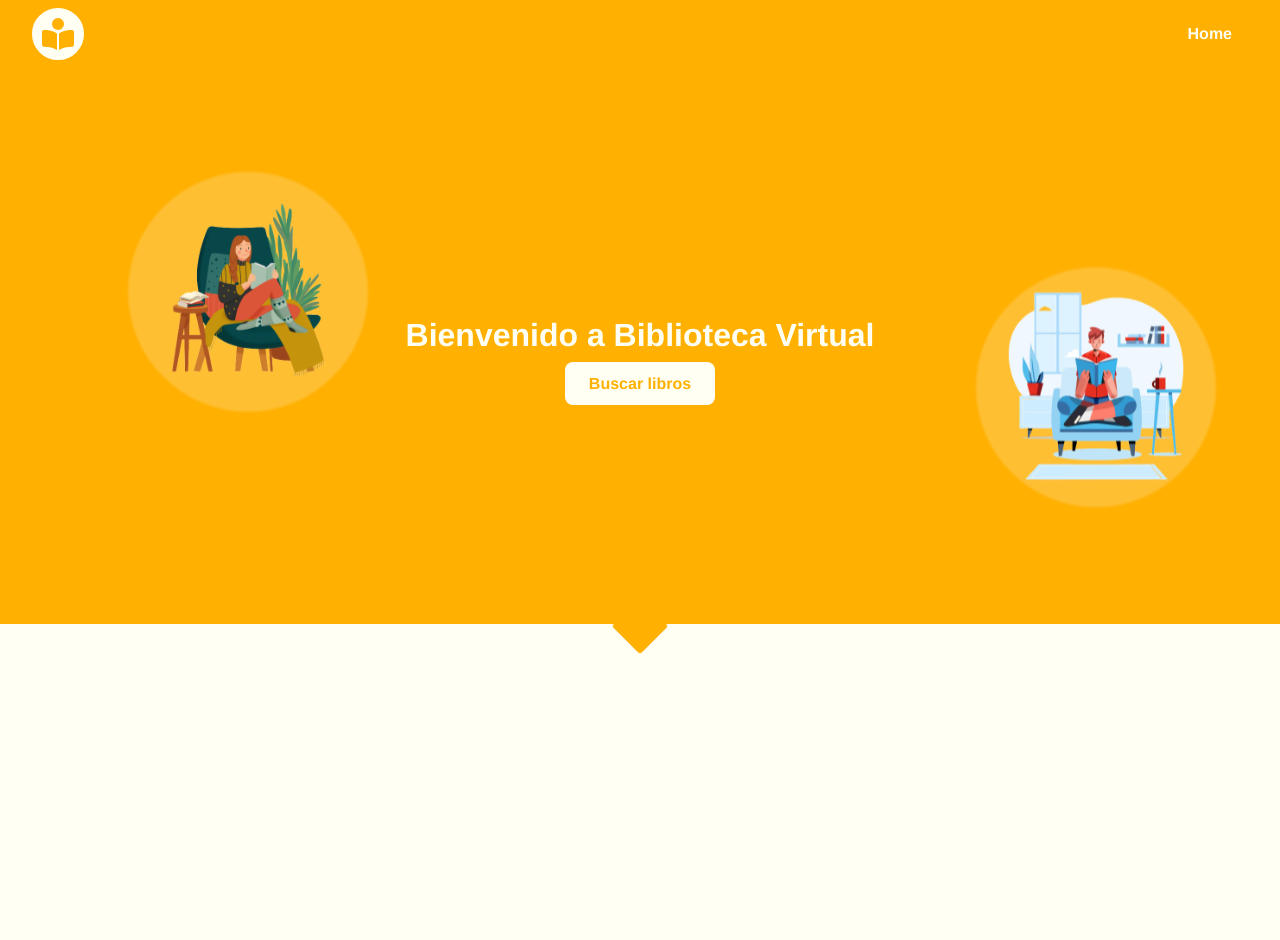
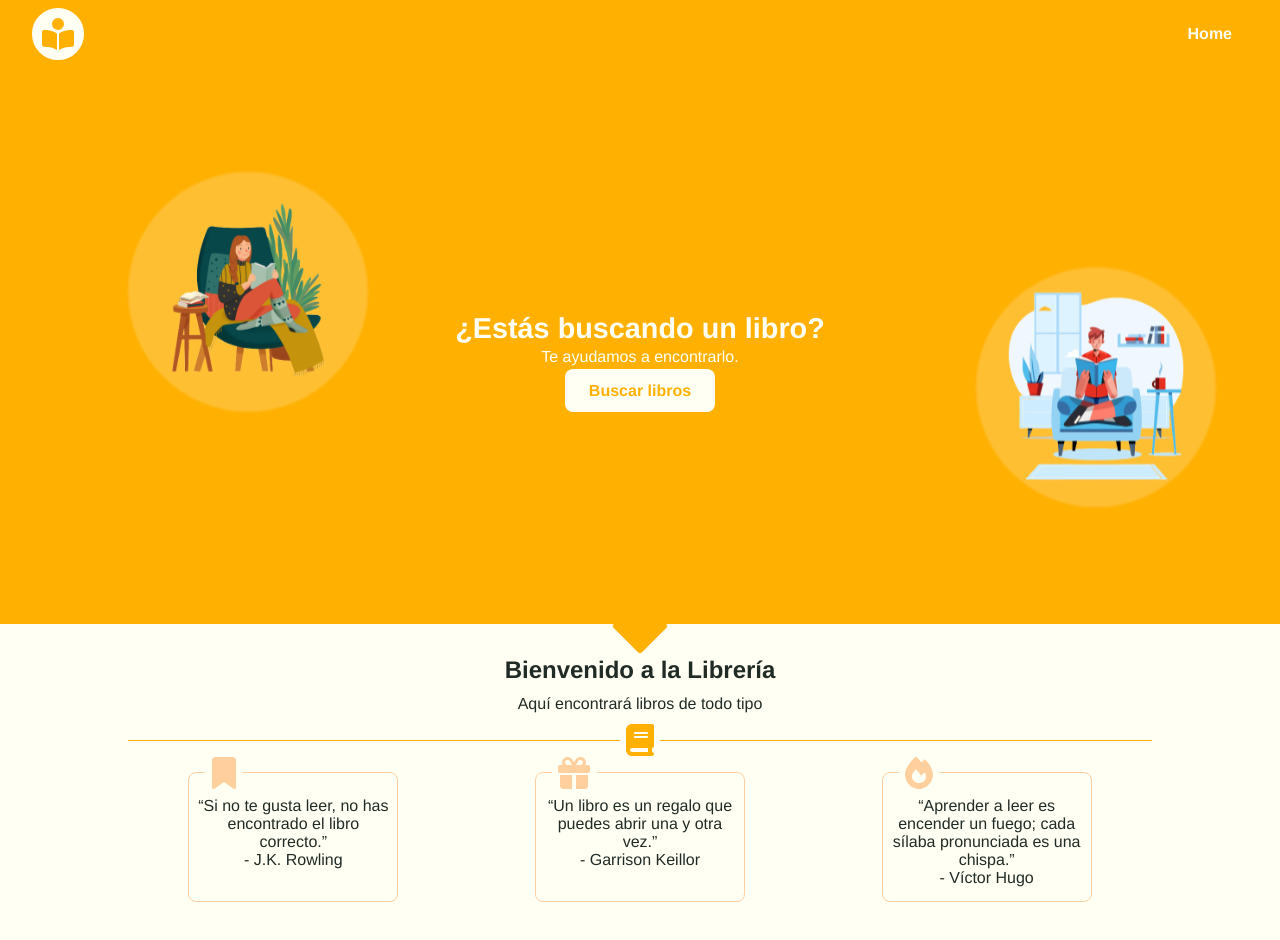
Before and after one commit to jcarlosMariscal/library, a Vue app: page / in a window 1280 px wide. Shown: the top 940 px of the page. Built offline with nearby package versions, Linux system fonts and the light colour scheme.

Commit message:
Creación de componenete para frases

```diff
--- /dev/null
+++ b/src/components/HomeAdvantage.vue
@@ -0,0 +1,50 @@
+<template>
+  <div class="advantage">
+    <div class="advantage-icon">
+      <font-awesome-icon
+        :icon="['fa-solid', props.icon]"
+        size="2x"
+      ></font-awesome-icon>
+    </div>
+    <!-- <p class="advantage-text">{{ props.text }}</p> -->
+    <!-- <q>{{ props.author }}</q> -->
+    <blockquote>
+      <q>{{ props.text }}</q>
+      <footer>- {{ props.author }}</footer>
+    </blockquote>
+  </div>
+</template>
+
+<script lang="ts" setup>
+import { defineProps } from "vue";
+const props = defineProps(["icon", "text", "author"]);
+</script>
+
+<style scoped>
+.advantage {
+  /* background: orange; */
+  color: var(--color-text);
+  border: 1px solid var(--color-secondary);
+  border-radius: 0.5rem;
+  padding: 0.5rem;
+  width: 12rem;
+  min-height: 7rem;
+  position: relative;
+}
+.advantage .advantage-icon {
+  /* font-size: 2; */
+  /* margin: 0.5rem 0; */
+  background: var(--color-white);
+  color: var(--color-secondary);
+  padding: 0 0.4rem;
+  position: absolute;
+  top: -1rem;
+  left: 1rem;
+}
+blockquote {
+  /* margin: 1rem 0; */
+  /* text-align: center; */
+  /* background: purple; */
+  margin: 1rem 0 0 0;
+}
+</style>
--- /dev/null
+++ b/src/components/HomeAdvantages.vue
@@ -0,0 +1,99 @@
+<template>
+  <div class="content">
+    <div class="content__section">
+      <div class="content__section-main">
+        <h1 class="title">Bienvenido a la Librería</h1>
+        <p class="resume">Aquí encontrará libros de todo tipo</p>
+      </div>
+      <div class="separate">
+        <div class="separate-left"></div>
+        <div class="separate-icon">
+          <font-awesome-icon
+            icon="fa-solid fa-book"
+            size="2x"
+          ></font-awesome-icon>
+        </div>
+        <div class="separate-right"></div>
+      </div>
+      <div class="content__section-advantages">
+        <HomeAdvantage
+          icon="fa-bookmark"
+          text="Si no te gusta leer, no has encontrado el libro correcto."
+          author="J.K. Rowling"
+        />
+        <HomeAdvantage
+          icon="fa-gift"
+          text="Un libro es un regalo que puedes abrir una y otra vez."
+          author="Garrison Keillor"
+        />
+        <HomeAdvantage
+          icon="fa-fire"
+          text="Aprender a leer es encender un fuego; cada sílaba pronunciada es una chispa."
+          author="Víctor Hugo"
+        />
+      </div>
+    </div>
+  </div>
+</template>
+
+<script lang="ts" setup>
+import HomeAdvantage from "./HomeAdvantage.vue";
+</script>
+
+<style scoped>
+.content {
+  width: 100%;
+  min-height: 60vh;
+  /* height: auto; */
+  /* background: pink; */
+  margin: 2rem 0;
+  display: flex;
+  /* align-items: center; */
+  justify-content: center;
+  flex-wrap: wrap;
+}
+.content__section {
+  /* background: orange; */
+  color: var(--color-text);
+  width: 80%;
+  text-align: center;
+}
+.content__section .title {
+  font-size: 1.5rem;
+  margin: 0;
+}
+.content__section .resume {
+  font-size: 1rem;
+  margin: 0.7rem 0;
+}
+.content__section .separate {
+  /* background: blue; */
+  width: 100%;
+  /* width: 1rem; */
+  /* height: 1rem; */
+  position: relative;
+  display: flex;
+  align-items: center;
+  /* justify-content: center; */
+  justify-content: space-between;
+}
+.content__section .separate .separate-left,
+.content__section .separate .separate-right {
+  width: 48%;
+  height: 1px;
+  background: var(--color-primary);
+}
+.content__section .separate .separate-icon {
+  width: 4%;
+  color: var(--color-primary);
+}
+
+.content__section-advantages {
+  /* background: purple; */
+  margin: 1rem 0;
+  display: flex;
+  gap: 1rem;
+  align-items: center;
+  justify-content: space-around;
+}
+</style>
--- a/src/components/HomeMain.vue
+++ b/src/components/HomeMain.vue
@@ -17,7 +17,8 @@
       </div>
       <div class="figure-container">
         <div class="container">
-          <h1 class="container-welcome">Bienvenido a Biblioteca Virtual</h1>
+          <h2 class="container-welcome">¿Estás buscando un libro?</h2>
+          <p class="container-text">Te ayudamos a encontrarlo.</p>
           <a href="" class="btn btn-search">Buscar libros</a>
         </div>
       </div>
@@ -113,7 +114,15 @@
 }
 .figure-container .container .container-welcome {
   color: var(--color-white);
-  font-size: 2rem;
+  font-size: 1.8rem;
+  /* background: purple; */
+  margin-bottom: 0.2rem;
+}
+.figure-container .container .container-text {
+  /* background: aqua; */
+  color: var(--color-white);
+  font-size: 1rem;
+  margin-top: 0.2rem;
 }
 .btn-search:hover {
   transition: all 0.2s ease-in-out;
--- a/src/components/HomeResume.vue
+++ /dev/null
@@ -1,14 +0,0 @@
-<template>
-  <div></div>
-</template>
-
-<script lang="ts" setup></script>
-
-<style scoped>
-div {
-  box-sizing: border-box;
-  width: 100% !important;
-  height: 1000vh;
-  /* background: pink; */
-}
-</style>
--- a/src/main.ts
+++ b/src/main.ts
@@ -11,11 +11,22 @@ import { library } from "@fortawesome/fontawesome-svg-core";
 import { FontAwesomeIcon } from "@fortawesome/vue-fontawesome";
 
 /* import specific icons */
-import { faBookOpenReader, faBars } from "@fortawesome/free-solid-svg-icons";
+import {
+  faBookOpenReader,
+  faBars,
+  faBook,
+  faBookmark,
+  faGift,
+  faFire,
+} from "@fortawesome/free-solid-svg-icons";
 
 /* add icons to the library */
 library.add(faBookOpenReader);
 library.add(faBars);
+library.add(faBook);
+library.add(faBookmark);
+library.add(faGift);
+library.add(faFire);
 
 createApp(App)
   .component("font-awesome-icon", FontAwesomeIcon)
--- a/src/views/HomeView.vue
+++ b/src/views/HomeView.vue
@@ -1,13 +1,13 @@
 <template>
   <div class="home">
     <HomeMain />
-    <HomeResume />
+    <HomeAdvantages />
   </div>
 </template>
 
 <script lang="ts" setup>
 import HomeMain from "@/components/HomeMain.vue";
-import HomeResume from "@/components/HomeResume.vue";
+import HomeAdvantages from "@/components/HomeAdvantages.vue";
 </script>
 <style scoped>
 .home {
```
